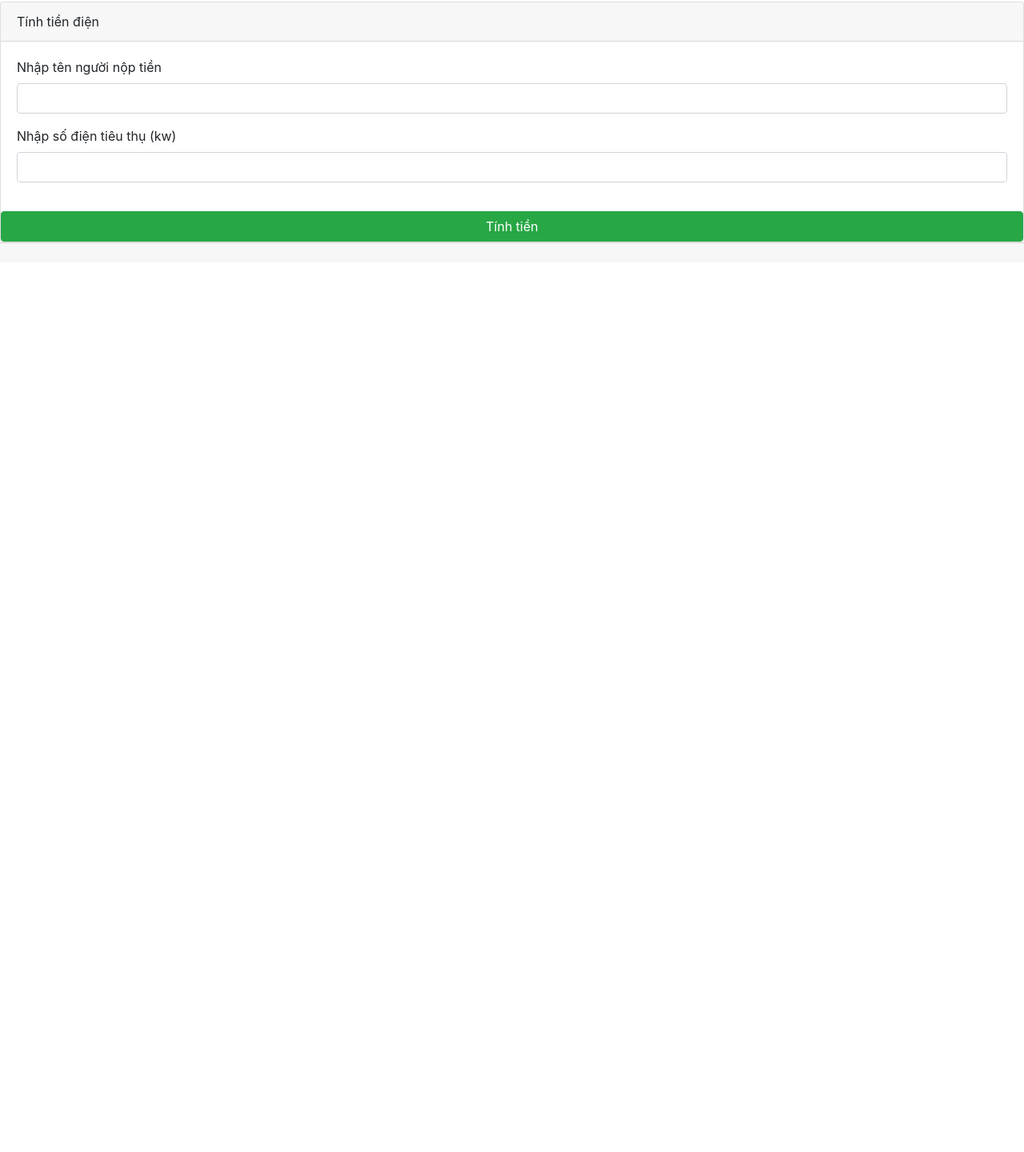
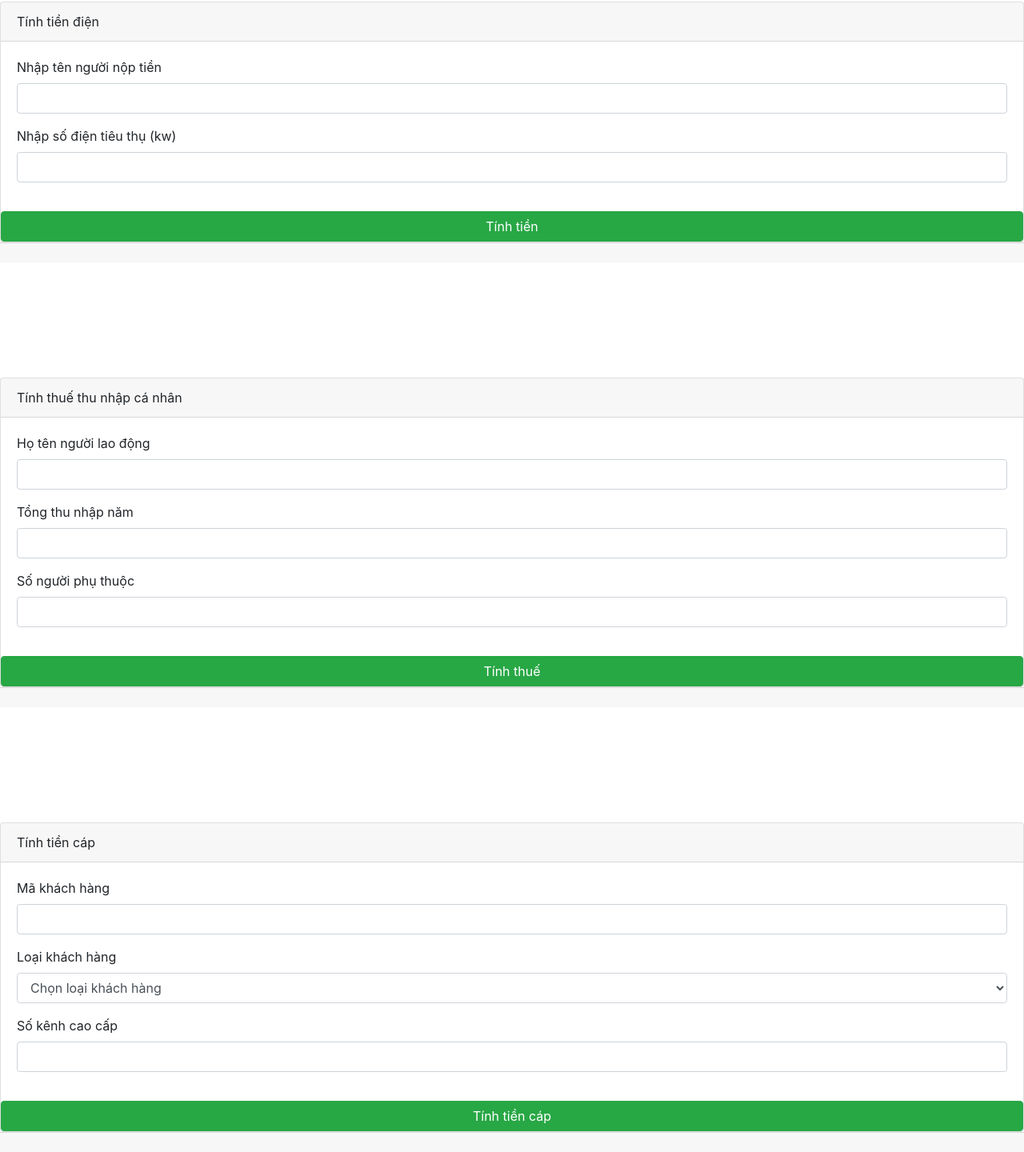
Before and after one commit to Kleiza/bc39_js_buoi_5_bt, a plain HTML site: page index.html in a window 1280 px wide. Shown: the part 812-2252 px from the top of the page at 80% size. Before the commit the page ends 1140 px from the top, so only its background shows below. Drawn offline with nearby package versions, Linux system fonts and the light colour scheme.

Commit message:
update html bai 3 bai 4

```diff
--- a/index.html
+++ b/index.html
@@ -91,6 +91,76 @@
     <div id="tongTien" class="card-footer text-muted"></div>
     </div>
 
+    <br>
+    <br>
+    <br>
+    <br>
+    <br>
+    <br>
+
+    <!-- Bài 3: Tính thuế thu nhập cá nhân -->
+    <div class="card">
+        <div class="card-header">
+            Tính thuế thu nhập cá nhân
+        </div>
+        <div class="card-body">
+            <div class="form-group">
+                <label for="">Họ tên người lao động</label>
+                <input id="hoTen" type="text" class="form-control">
+            </div>
+            <div class="form-group">
+                <label for="">Tổng thu nhập năm</label>
+                <input id="tongThuNhap" type="text" class="form-control">
+            </div>
+            <div class="form-group">
+                <label for="">Số người phụ thuộc</label>
+                <input id="nguoiPhuThuoc" type="text" class="form-control">
+            </div>
+        </div>
+        <button id="btnThue" class="btn btn-success" onclick="tinhThueThuNhap()">Tính thuế</button>
+    </div>
+    <div id="thueThuNhap" class="card-footer text-muted"></div>
+    </div>
+
+    <br>
+    <br>
+    <br>
+    <br>
+    <br>
+    <br>
+
+    <!-- Bài 4: Tính tiền cáp -->
+    <div class="card">
+        <div class="card-header">
+            Tính tiền cáp
+        </div>
+        <div class="card-body">
+            <div class="form-group">
+                <label for="">Mã khách hàng</label>
+                <input id="customerID" type="text" class="form-control">
+            </div>
+            <div class="form-group">
+                <label for="">Loại khách hàng</label>
+                <select id="customerType" class="form-control" onchange="hiddenCheck()">
+                    <option value="">Chọn loại khách hàng</option>
+                    <option value="ND">Nhà dân</option>
+                    <option value="DN">Doanh nghiệp</option>
+                </select>
+            </div>
+            <div id="hiddenContent" class="form-group" style="display:none">
+                <label for="">Số kết nối</label>
+                <input id="connectionCount" type="text" class="form-control">
+            </div>
+            <div class="form-group">
+                <label for="">Số kênh cao cấp</label>
+                <input id="premiumChannelCount" type="text" class="form-control">
+            </div>
+        </div>
+        <button id="btnCable" class="btn btn-success" onclick="billCalculate()">Tính tiền cáp</button>
+    </div>
+    <div id="totalBill" class="card-footer text-muted"></div>
+    </div>
+
 
 
     <!-- Main JavaScript -->
```
